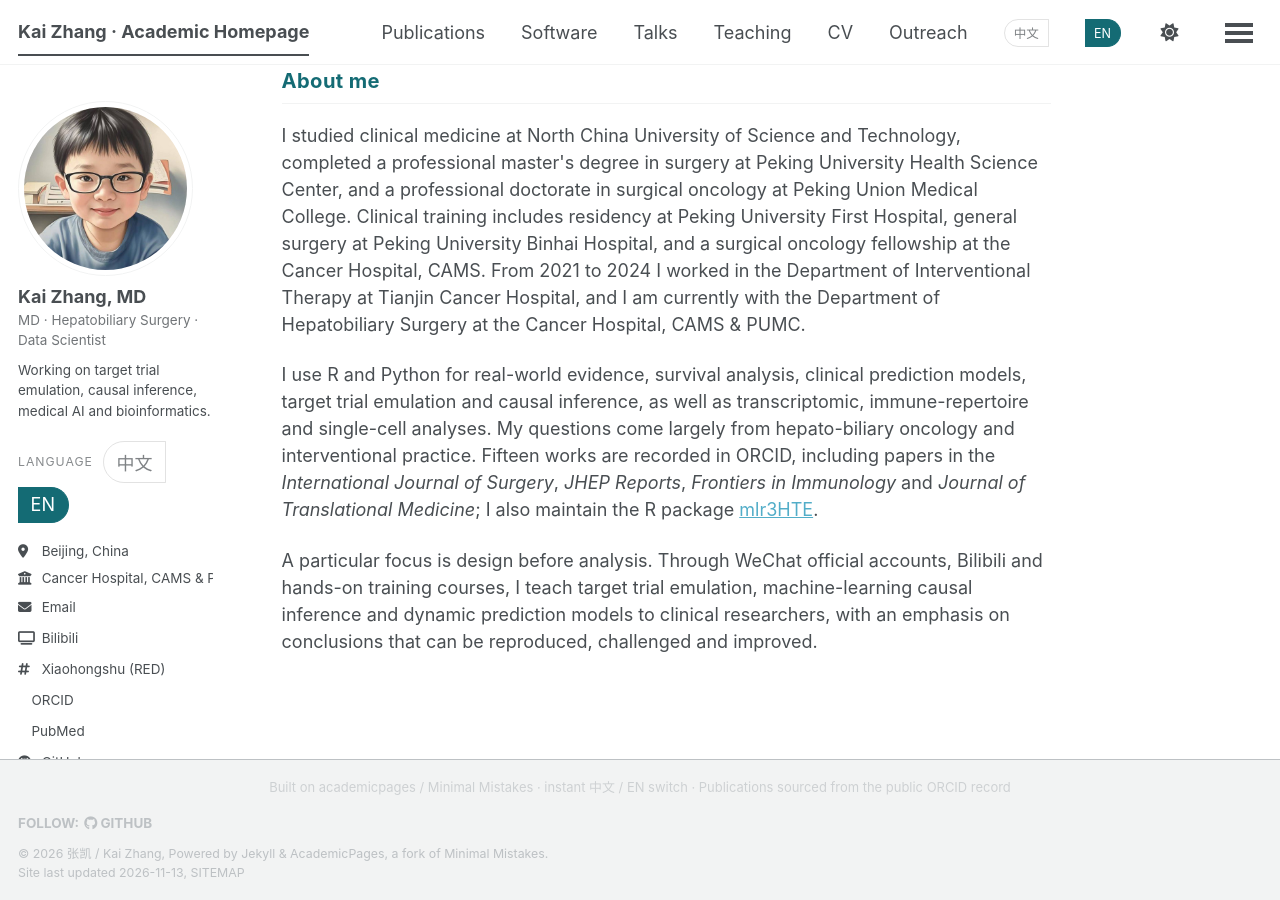
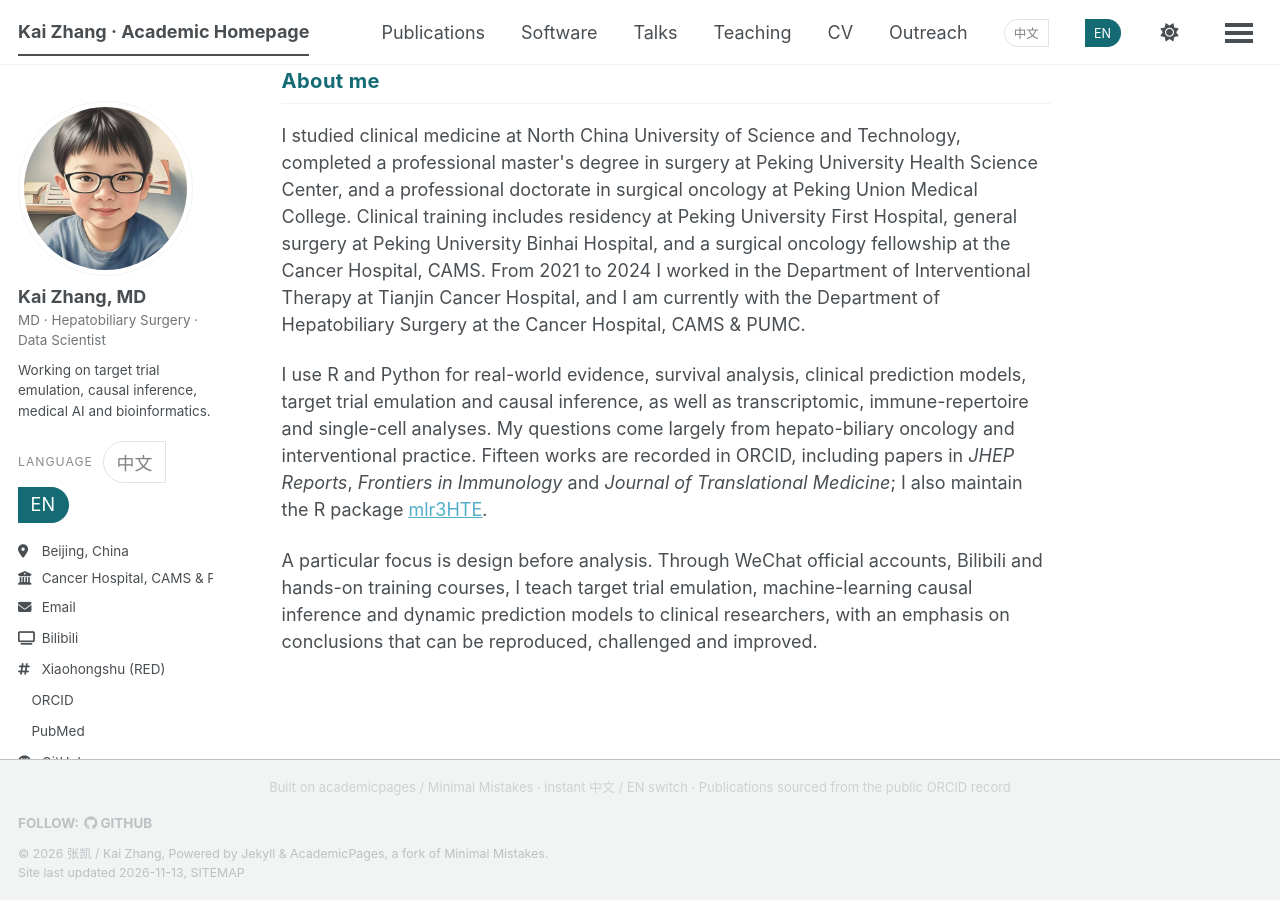
Before and after one commit to zhangkaicr/zhangkaicr.github.io, a Jekyll site: the page built from _pages/about.md, in a window 1280 px wide and 900 px high, scrolled down 1041 px. Built offline with Jekyll 4.4.1, drawn with Linux system fonts in a browser that asks for light colours; a script bundle is joined from its source files by our own code; a style sheet for code colours, icons or effects is not loaded.

Commit message:
Remove International Journal of Surgery mention from about section

```diff
--- a/_pages/about.md
+++ b/_pages/about.md
@@ -56,7 +56,7 @@ redirect_from:
 
 <p>临床医学本科毕业于华北理工大学医学部，外科学硕士毕业于北京大学医学部，肿瘤外科专业型博士毕业于北京协和医学院；先后在北京大学第一医院、北京大学滨海医院完成住院医师规范化培训与普外科临床工作，在中国医学科学院肿瘤医院完成肿瘤外科专科医师规范化培训，2021–2024 年于天津市肿瘤医院介入治疗科工作，现任中国医学科学院肿瘤医院肝胆外科。</p>
 
-<p>熟练运用 R / Python 进行临床数据分析，覆盖真实世界研究、生存分析、临床预测模型、目标试验模拟与因果推断，也做过转录组、免疫组库与单细胞方向的组学分析。研究问题多来自肝胆肿瘤与介入治疗一线。ORCID 收录 15 项成果，见于 <i>International Journal of Surgery</i>、<i>JHEP Reports</i>、<i>Frontiers in Immunology</i>、<i>Journal of Translational Medicine</i> 等期刊；并开发了 R 包 <a href="/software/">mlr3HTE</a>。</p>
+<p>熟练运用 R / Python 进行临床数据分析，覆盖真实世界研究、生存分析、临床预测模型、目标试验模拟与因果推断，也做过转录组、免疫组库与单细胞方向的组学分析。研究问题多来自肝胆肿瘤与介入治疗一线。ORCID 收录 15 项成果，见于 <i>JHEP Reports</i>、<i>Frontiers in Immunology</i>、<i>Journal of Translational Medicine</i> 等期刊；并开发了 R 包 <a href="/software/">mlr3HTE</a>。</p>
 
 <p>近年尤其关注「设计先于分析」，同时通过公众号、B站与系列实战培训班，把目标试验模拟、机器学习因果推断与动态预测模型讲给临床研究者听，强调方法学结论可以被复现、被质疑、被改进。</p>
 
@@ -108,7 +108,7 @@ redirect_from:
 
 <p>I studied clinical medicine at North China University of Science and Technology, completed a professional master's degree in surgery at Peking University Health Science Center, and a professional doctorate in surgical oncology at Peking Union Medical College. Clinical training includes residency at Peking University First Hospital, general surgery at Peking University Binhai Hospital, and a surgical oncology fellowship at the Cancer Hospital, CAMS. From 2021 to 2024 I worked in the Department of Interventional Therapy at Tianjin Cancer Hospital, and I am currently with the Department of Hepatobiliary Surgery at the Cancer Hospital, CAMS &amp; PUMC.</p>
 
-<p>I use R and Python for real-world evidence, survival analysis, clinical prediction models, target trial emulation and causal inference, as well as transcriptomic, immune-repertoire and single-cell analyses. My questions come largely from hepato-biliary oncology and interventional practice. Fifteen works are recorded in ORCID, including papers in the <i>International Journal of Surgery</i>, <i>JHEP Reports</i>, <i>Frontiers in Immunology</i> and <i>Journal of Translational Medicine</i>; I also maintain the R package <a href="/software/">mlr3HTE</a>.</p>
+<p>I use R and Python for real-world evidence, survival analysis, clinical prediction models, target trial emulation and causal inference, as well as transcriptomic, immune-repertoire and single-cell analyses. My questions come largely from hepato-biliary oncology and interventional practice. Fifteen works are recorded in ORCID, including papers in <i>JHEP Reports</i>, <i>Frontiers in Immunology</i> and <i>Journal of Translational Medicine</i>; I also maintain the R package <a href="/software/">mlr3HTE</a>.</p>
 
 <p>A particular focus is design before analysis. Through WeChat official accounts, Bilibili and hands-on training courses, I teach target trial emulation, machine-learning causal inference and dynamic prediction models to clinical researchers, with an emphasis on conclusions that can be reproduced, challenged and improved.</p>
 
```
